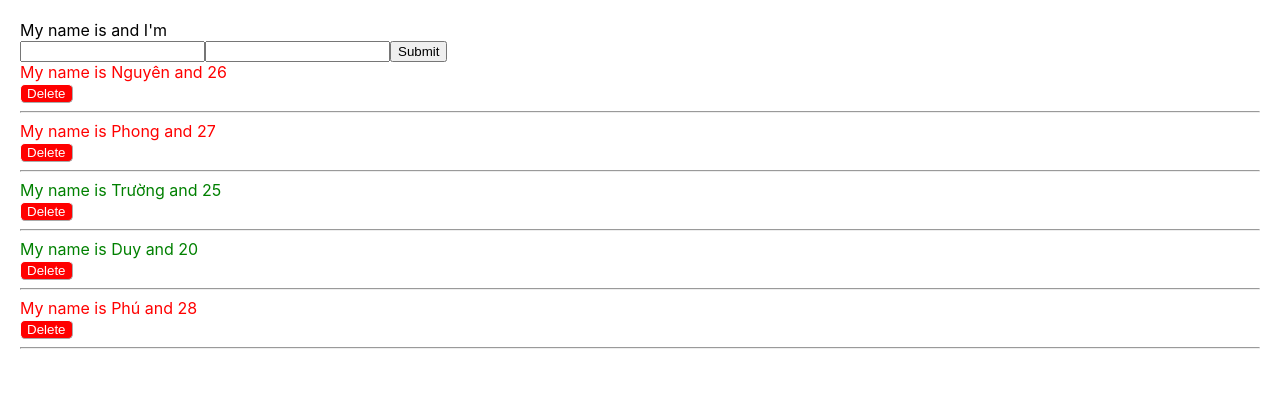
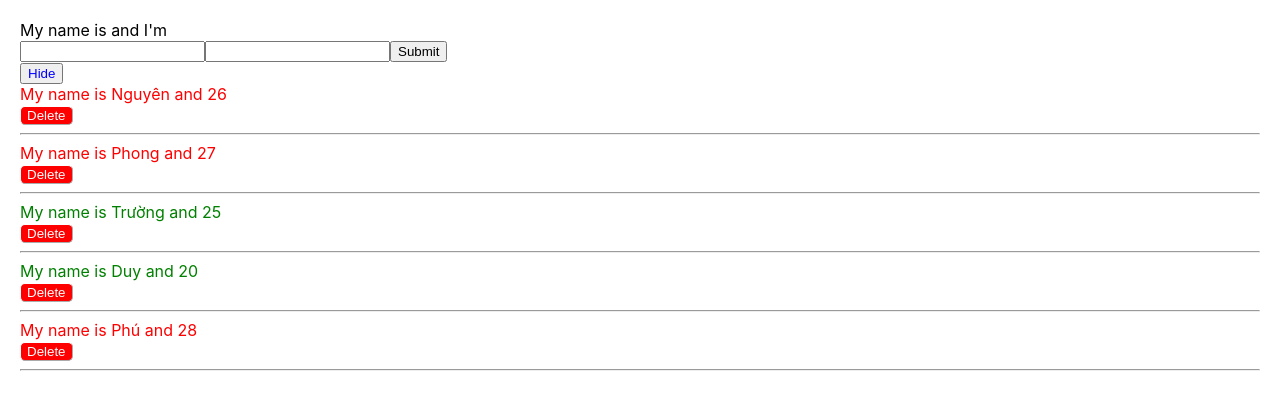
Before and after one commit to nguyen083/React, a React (Create React App) app: page / in a window 1280 px wide. Shown: the top 410 px of the page. Built offline with nearby package versions, Linux system fonts and the light colour scheme.

Commit message:
useState Hook

```diff
--- a/src/components/DisplayInfor.js
+++ b/src/components/DisplayInfor.js
@@ -1,4 +1,4 @@
-import React from 'react';
+import React, { useState } from 'react';
 import './DisplayInfor.scss'
 // class DisplayInfor extends React.Component {
 
@@ -36,10 +36,16 @@ import './DisplayInfor.scss'
 // }
 const DisplayInfor = (props) => {
     const { listUders } = props;
+    const [isShow, setIsShow] = useState(true);
+    const handleShowHide = () => {
+        setIsShow(!isShow);
+    }
     return (
         <div className='display-infor-container'>
             {
-                    true && <>
+                <div>
+                    <button style={{color: 'blue'}} onClick={() => handleShowHide()}>{isShow ===true ? 'Hide' : 'Show'}</button>
+                    {isShow && <>
                         {
                             listUders.map((item) => {
                                 return (<><div key={item.id} className={item.age >= 26 ? 'red' : 'green'}>My name is {item.name} and {item.age} </div>
@@ -48,6 +54,7 @@ const DisplayInfor = (props) => {
                             })
                         }
                     </>
+                    }</div>
             }
         </div>
     );
```
Lines whose indentation alone changed are shown as unchanged.
